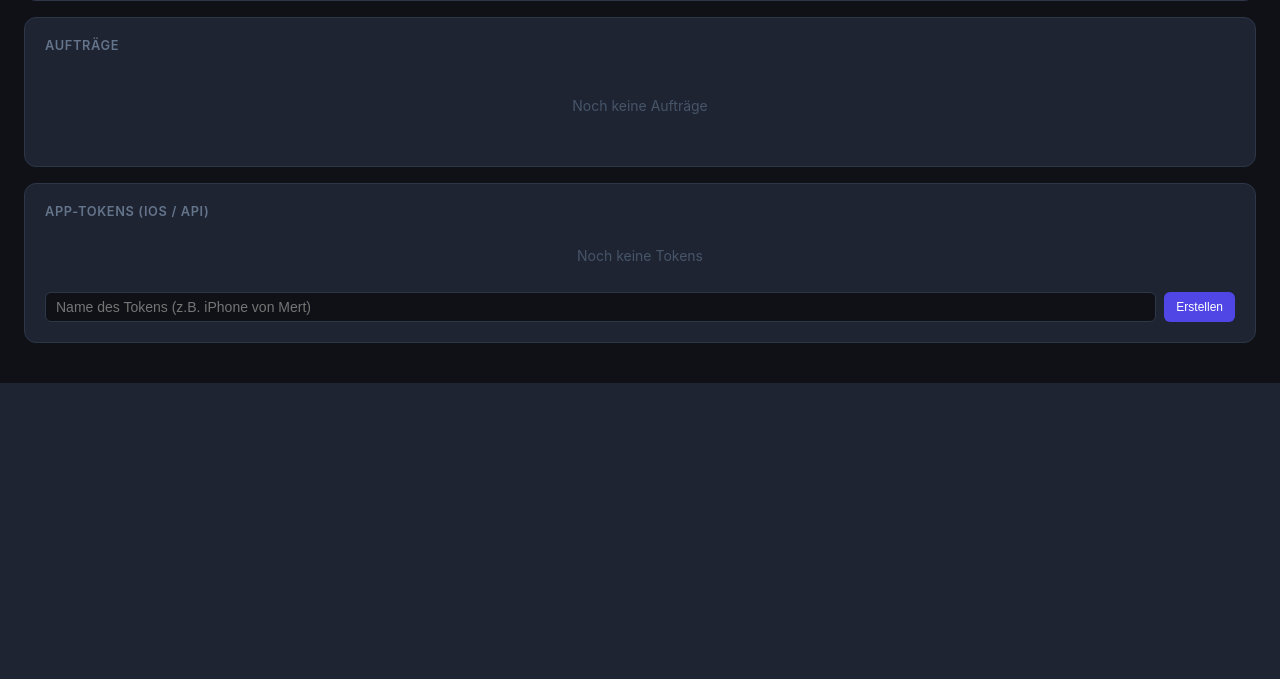
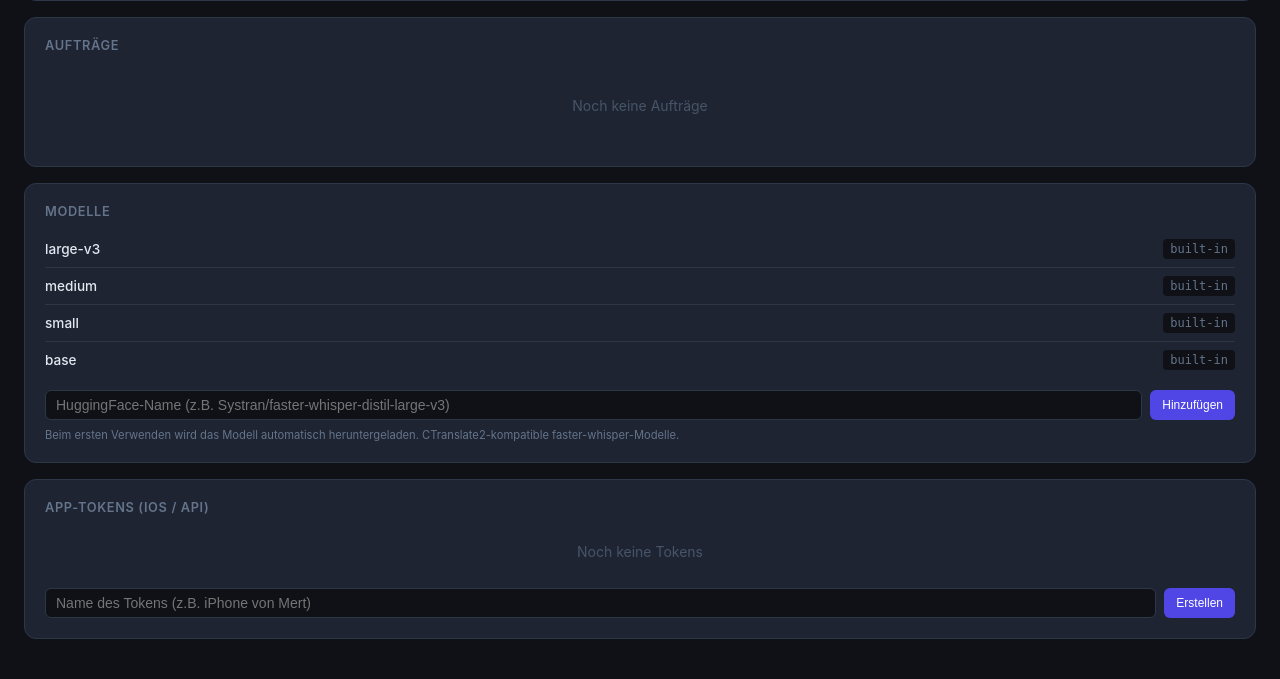
Before and after one commit to mbay-ODW/whisper-service, a Flask app: page / in a window 1280 px wide. Shown: the part 670-1349 px from the top of the page. Before the commit the page ends 1053 px from the top, so only its background shows below. Run offline with Flask 3, Linux system fonts and the light colour scheme; the visitor is signed in with stand-in values (Sample User, id 1); data that the repository does not hold is empty; parts of the project's set-up code (start-up, migrations or seed data) failed here and were passed over.

Commit message:
feat: manage Whisper models via UI
- /api/models lists built-in + custom models from /transcripts/.models.json
- /api/models/add + /api/models/<name>/delete for browser sessions
- Dropdown populates dynamically from /api/models
- Custom models pulled on first use by faster-whisper (any HuggingFace CT2 model)

Co-Authored-By: Claude Sonnet 4.6 <noreply@anthropic.com>

```diff
--- a/app/main.py
+++ b/app/main.py
@@ -25,9 +25,14 @@ WHISPER_MODEL = os.environ.get("WHISPER_MODEL", "large-v3")
 TRANSCRIPTS_DIR = Path("/transcripts")
 MODEL_CACHE_DIR = Path("/model_cache")
 TOKENS_FILE = TRANSCRIPTS_DIR / ".tokens.json"
+MODELS_FILE = TRANSCRIPTS_DIR / ".models.json"
 TRANSCRIPTS_DIR.mkdir(exist_ok=True)
 
+# Built-in models always available (downloaded by faster-whisper on demand)
+BUILTIN_MODELS = ["large-v3", "medium", "small", "base"]
+
 _tokens_lock = threading.Lock()
+_models_lock = threading.Lock()
 
 
 def _load_tokens() -> dict:
@@ -39,6 +44,30 @@ def _load_tokens() -> dict:
 
 def _save_tokens(tokens: dict):
     TOKENS_FILE.write_text(json.dumps(tokens, indent=2))
+
+
+def _load_custom_models() -> list:
+    try:
+        return json.loads(MODELS_FILE.read_text())
+    except Exception:
+        return []
+
+
+def _save_custom_models(models: list):
+    MODELS_FILE.write_text(json.dumps(models, indent=2))
+
+
+def _all_models() -> list:
+    with _models_lock:
+        custom = _load_custom_models()
+    # preserve order, skip duplicates
+    seen = set()
+    out = []
+    for m in BUILTIN_MODELS + custom:
+        if m not in seen:
+            seen.add(m)
+            out.append(m)
+    return out
 
 ALLOWED_EXTENSIONS = {"m4a", "mp3", "wav", "ogg", "flac", "webm", "mp4"}
 
@@ -335,8 +364,53 @@ def index():
 def api_config():
     return jsonify({
         "model_default": WHISPER_MODEL,
-        "models": ["large-v3", "medium", "small", "base"],
+        "models": _all_models(),
     })
+
+
+@app.route("/api/models")
+def list_models():
+    with _models_lock:
+        custom = _load_custom_models()
+    return jsonify({
+        "builtin": BUILTIN_MODELS,
+        "custom": custom,
+        "default": WHISPER_MODEL,
+    })
+
+
+@app.route("/api/models/add", methods=["POST"])
+def add_model():
+    if not is_browser_auth(request):
+        abort(403)
+    data = request.get_json(silent=True) or {}
+    name = (data.get("name") or "").strip()
+    if not name:
+        return jsonify({"error": "Modellname erforderlich"}), 400
+    if len(name) > 200 or any(c in name for c in [" ", "\n", "\t", "..", "\\"]):
+        return jsonify({"error": "Ungültiger Modellname"}), 400
+    with _models_lock:
+        custom = _load_custom_models()
+        if name in BUILTIN_MODELS or name in custom:
+            return jsonify({"error": "Modell bereits vorhanden"}), 409
+        custom.append(name)
+        _save_custom_models(custom)
+    return jsonify({"ok": True, "name": name}), 201
+
+
+@app.route("/api/models/<path:name>/delete", methods=["POST"])
+def delete_model(name):
+    if not is_browser_auth(request):
+        abort(403)
+    if name in BUILTIN_MODELS:
+        return jsonify({"error": "Built-in-Modelle können nicht entfernt werden"}), 400
+    with _models_lock:
+        custom = _load_custom_models()
+        if name not in custom:
+            return jsonify({"error": "Not found"}), 404
+        custom.remove(name)
+        _save_custom_models(custom)
+    return jsonify({"ok": True})
 
 
 @app.route("/tokens", methods=["GET"])
--- a/templates/index.html
+++ b/templates/index.html
@@ -115,12 +115,7 @@ select{min-width:140px}
   <div class="settings-row">
     <div>
       <label for="model-select">Modell</label>
-      <select id="model-select">
-        <option value="large-v3" {% if current_model == 'large-v3' %}selected{% endif %}>large-v3 (beste Qualität)</option>
-        <option value="medium" {% if current_model == 'medium' %}selected{% endif %}>medium</option>
-        <option value="small" {% if current_model == 'small' %}selected{% endif %}>small (schnell)</option>
-        <option value="base" {% if current_model == 'base' %}selected{% endif %}>base (sehr schnell)</option>
-      </select>
+      <select id="model-select"></select>
     </div>
   </div>
   <label style="font-size:.8rem;color:#94a3b8;display:block;margin-bottom:4px">Initial Prompt (Fachvokabular)</label>
@@ -142,6 +137,18 @@ select{min-width:140px}
 <div class="card">
   <div class="card-title">Aufträge</div>
   <div id="jobs-container"><div class="empty-state">Noch keine Aufträge</div></div>
+</div>
+
+<div class="card" id="models-card" style="display:none">
+  <div class="card-title">Modelle</div>
+  <div id="models-list"></div>
+  <div class="token-create-row">
+    <input type="text" id="model-name-input" placeholder="HuggingFace-Name (z.B. Systran/faster-whisper-distil-large-v3)">
+    <button class="btn btn-primary" onclick="addModel()">Hinzufügen</button>
+  </div>
+  <div style="font-size:.7rem;color:#64748b;margin-top:8px">
+    Beim ersten Verwenden wird das Modell automatisch heruntergeladen. CTranslate2-kompatible faster-whisper-Modelle.
+  </div>
 </div>
 
 <div class="card" id="tokens-card" style="display:none">
@@ -523,6 +530,82 @@ async function copyToken(value) {
 }
 
 loadTokens();
+
+// ── Models ──────────────────────────────────────────────────────────────
+async function loadModels() {
+  try {
+    const r = await apiFetch('/api/models');
+    if (!r.ok) return;
+    const data = await r.json();
+    const sel = document.getElementById('model-select');
+    const current = sel.value || data.default;
+    sel.innerHTML = '';
+    const labels = {
+      'large-v3': 'large-v3 (beste Qualität)',
+      'medium': 'medium',
+      'small': 'small (schnell)',
+      'base': 'base (sehr schnell)',
+    };
+    [...data.builtin, ...data.custom].forEach(m => {
+      const opt = document.createElement('option');
+      opt.value = m;
+      opt.textContent = labels[m] || m;
+      if (m === current) opt.selected = true;
+      sel.appendChild(opt);
+    });
+    const probe = await fetch('/tokens');
+    if (probe.ok) {
+      document.getElementById('models-card').style.display = '';
+      renderModelsList(data);
+    }
+  } catch(e) {}
+}
+
+function renderModelsList(data) {
+  const list = document.getElementById('models-list');
+  const rows = [];
+  data.builtin.forEach(m => {
+    rows.push(`
+      <div class="token-row">
+        <span class="token-name">${escHtml(m)}</span>
+        <span class="token-value" style="cursor:default;color:#64748b">built-in</span>
+      </div>`);
+  });
+  data.custom.forEach(m => {
+    const safe = escHtml(m).replace(/'/g, "\\'");
+    rows.push(`
+      <div class="token-row">
+        <span class="token-name">${escHtml(m)}</span>
+        <button class="btn btn-danger btn-sm" onclick="deleteModel('${safe}')">Entfernen</button>
+      </div>`);
+  });
+  list.innerHTML = rows.join('');
+}
+
+async function addModel() {
+  const input = document.getElementById('model-name-input');
+  const name = input.value.trim();
+  if (!name) return;
+  const r = await fetch('/api/models/add', {
+    method: 'POST',
+    headers: {'Content-Type': 'application/json'},
+    body: JSON.stringify({name})
+  });
+  const d = await r.json().catch(() => ({}));
+  if (!r.ok) { showToast('Fehler: ' + (d.error || r.status), true); return; }
+  input.value = '';
+  showToast('Modell hinzugefügt');
+  await loadModels();
+}
+
+async function deleteModel(name) {
+  if (!confirm(`Modell "${name}" entfernen?`)) return;
+  const r = await fetch(`/api/models/${encodeURIComponent(name)}/delete`, {method:'POST'});
+  if (r.ok) { showToast('Modell entfernt'); await loadModels(); }
+  else { const d = await r.json().catch(() => ({})); showToast('Fehler: ' + (d.error || r.status), true); }
+}
+
+loadModels();
 </script>
 </body>
 </html>
```
